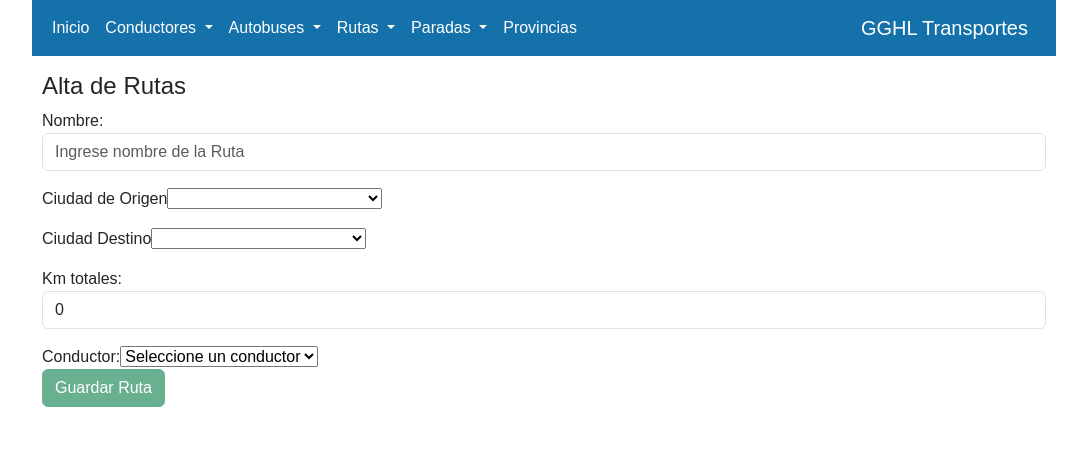
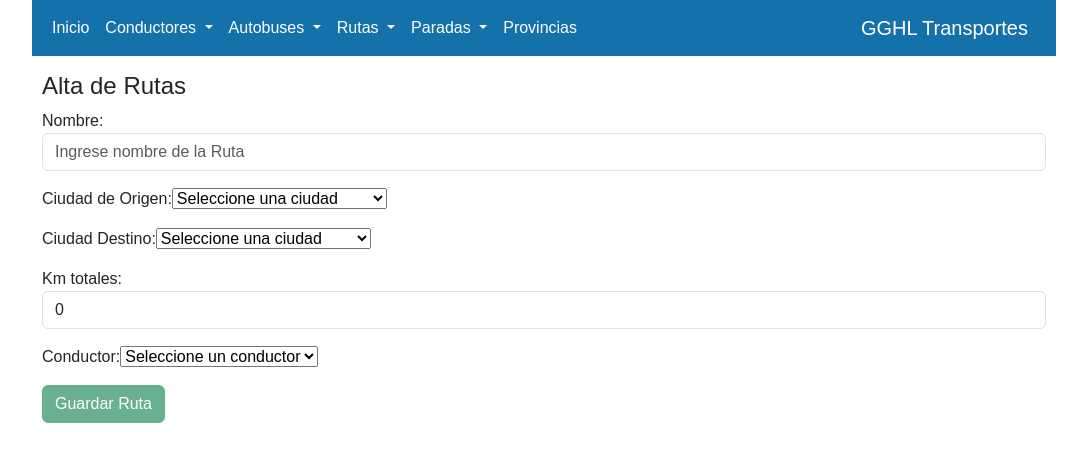
Before and after one commit to Gabriel-IFTS24/GGHL_NG, an Angular app: page /rutas-alta in a window 1280 px wide. Shown: the top 462 px of the page, without its empty margins (96-1183 px from the left). Built offline with nearby package versions, Linux system fonts and the light colour scheme.

Commit message:
Corrección de los select en la plantilla ruta-alta

```diff
--- a/src/app/componentes/rutas-alta/rutas-alta.component.html
+++ b/src/app/componentes/rutas-alta/rutas-alta.component.html
@@ -16,16 +16,18 @@
         </select>
     </div> -->
     <div class="form-group mb-3">
-        <label for="origen">Ciudad de Origen</label>
-        <select name="" id="origen" formControlName="origen">
+        <label for="origen">Ciudad de Origen:</label>
+        <select name="origen" id="origen" formControlName="origen">
+            <option value="" disabled selected>Seleccione una ciudad</option>
             @for (item of lista; track $index) {
                 <option [value]="item">{{ item }} </option>
             }
         </select>
     </div>
     <div class="form-group mb-3">
-        <label for="destino">Ciudad Destino</label>
+        <label for="destino">Ciudad Destino:</label>
         <select name="" id="destino" formControlName="destino">
+            <option value="" disabled selected>Seleccione una ciudad</option>
             @for (item of lista; track $index) {
                 <option [value]="item">{{ item }} </option>
             }
@@ -33,19 +35,20 @@
     </div>
     <div class="form-group mb-3">
         <label for="distanciaKm">Km totales:</label>
-        <input type="text" class="form-control" id="distanciaKm" name="distanciaKm" formControlName="distanciaKm">
+        <input type="number" class="form-control" id="distanciaKm" name="distanciaKm" formControlName="distanciaKm">
     </div>
 
 
-    <div>
+    <div class="form-group mb-3">
         <label for="conductor">Conductor:</label>
         <select id="conductor" (change)="seleccionarConductor($event)">
-          <option value="" disabled selected>Seleccione un conductor</option>
-          <option *ngFor="let conductor of conductores" [value]="conductor.apellido + ' ' + conductor.nombre">
-            {{ conductor.apellido }}, {{ conductor.nombre }}
-          </option>
+            <option value="" disabled selected>Seleccione un conductor</option>
+            @for (conductor of conductores; track $index) {
+                <option [value]="conductor.apellido + ' ' + conductor.nombre">{{ conductor.apellido }}, {{ conductor.nombre }}</option>
+            }
+
         </select>
-      </div>
+    </div>
 
     <button class="btn btn-success" (click)="agregarRuta()" [disabled]="!rutaForm.valid" >Guardar Ruta</button>
 </div>
```
